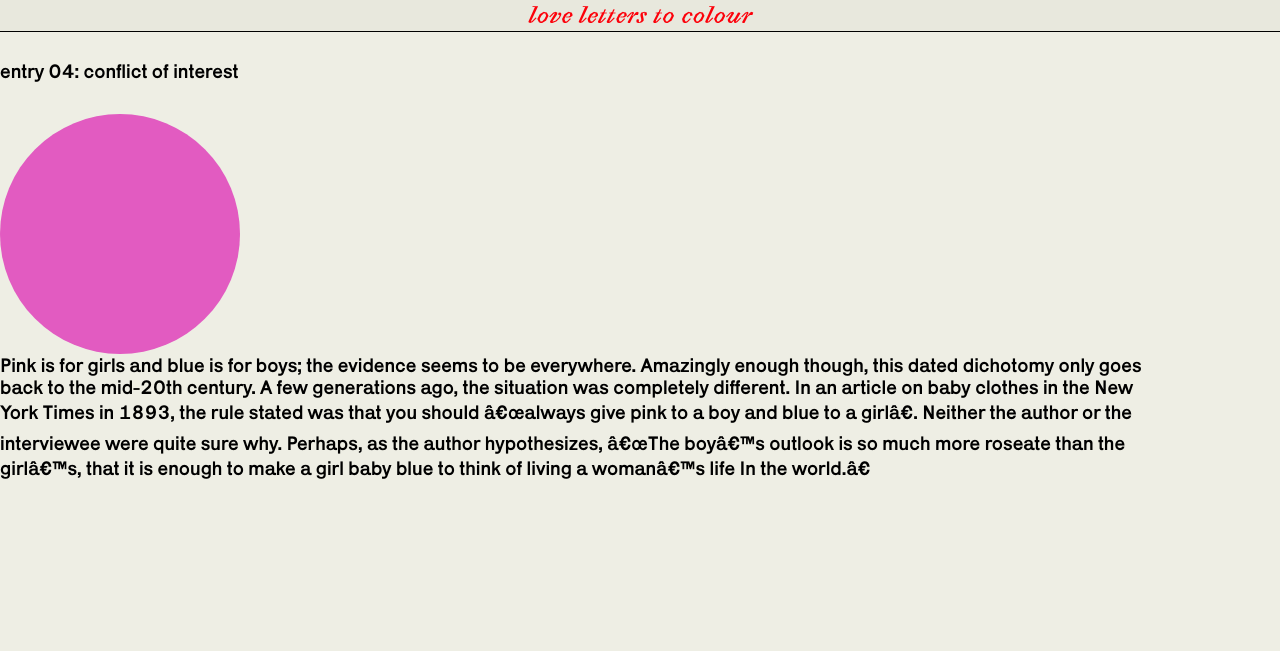
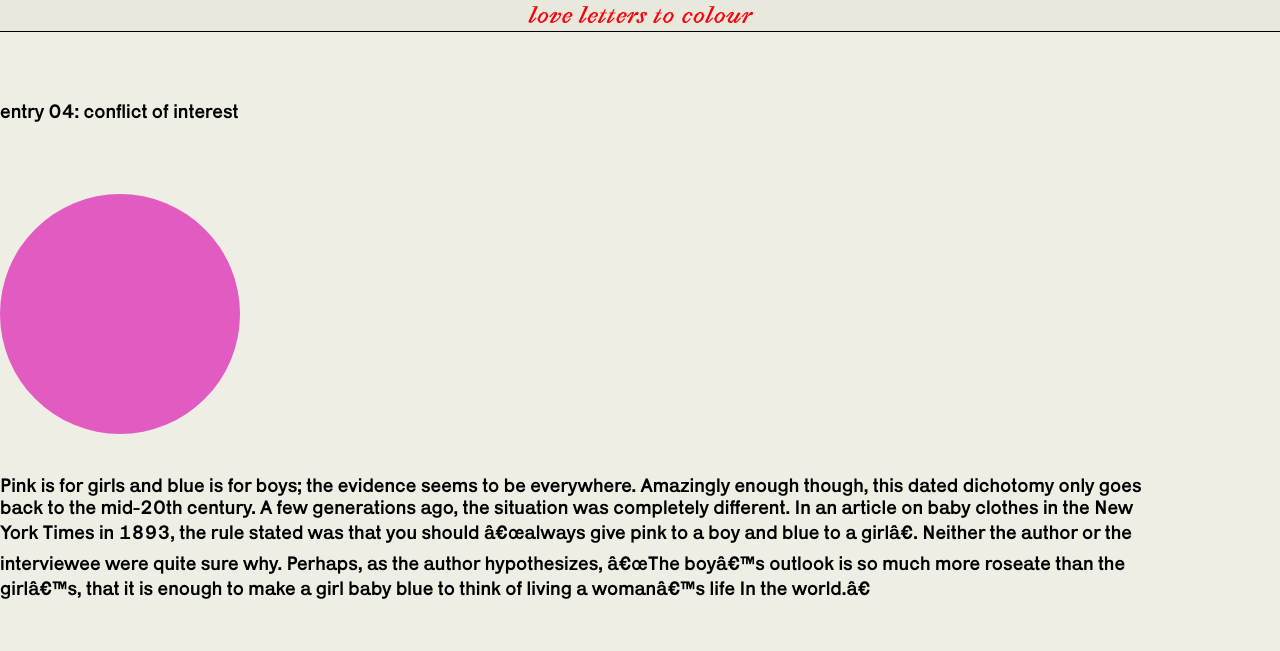
Before and after one commit to anushkavhatkar/harmonic-collection, a plain HTML site: page entry-04/index.html in a window 1280 px wide. Drawn offline with Linux system fonts and the light colour scheme; a web font is replaced by a local one.

Commit message:
added padding for p element

```diff
--- a/entry-04/style-04.css
+++ b/entry-04/style-04.css
@@ -39,6 +39,7 @@ body {
 
 p {
     font-family: "Karrik-Regular";
+    padding: 2em 0 2em 0;
 }
 
 /* CLASSES */
```
